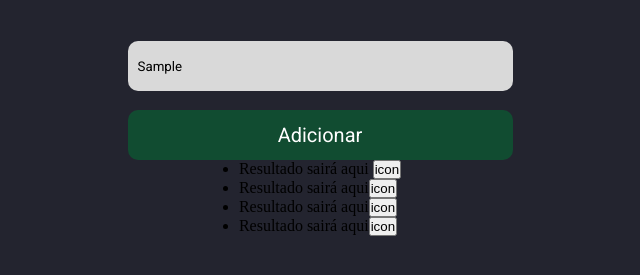
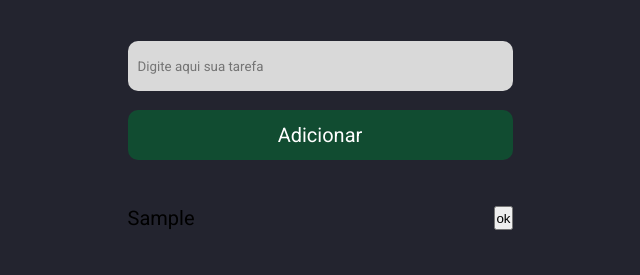
Before and after one commit to EduardoRibeiroXavier/Todo-List, a plain HTML site: page src/index.html in a window 1280 px wide. Both pictures are taken after typing "Sample" into the empty fields and a click on the button "Adicionar". Shown: the part 303-578 px from the top of the page, without its empty margins (320-960 px from the left). Drawn offline with Linux system fonts and the light colour scheme.

Commit message:
New scripts

```diff
--- a/src/index.html
+++ b/src/index.html
@@ -10,16 +10,12 @@
   <body>
     <h1>Todo-List</h1>
     <div class="container">
-      <input type="text" placeholder="Digite aqui sua tarefa" />
-      <button class="Add-tasks">Adicionar</button>
+      <input id="input-text" type="text" placeholder="Digite aqui sua tarefa" />
+      <button onclick="NewTask()" class="Add-tasks">Adicionar</button>
     </div>
-    <div>
-      <ul>
-        <li>Resultado sairá aqui <button>icon</button></li>
-        <li>Resultado sairá aqui<button>icon</button></li>
-        <li>Resultado sairá aqui<button>icon</button></li>
-        <li>Resultado sairá aqui<button>icon</button></li>
-      </ul>
+    <div class="container-body">
+      <ol class="todo-list" id="todo-list"></ol>
     </div>
+    <script src="index.js"></script>
   </body>
 </html>
--- /dev/null
+++ b/src/index.js
@@ -0,0 +1,48 @@
+const LocalStorageKey = "todo-list";
+
+function ValidadeIfNewTask(){
+  let values = JSON.parse(localStorage.getItem(LocalStorageKey) || "[]")
+  let inputValue = document.getElementById("input-text").value
+  let exists = values.find(x => x.name == inputValue)
+  return !exists ? false : true
+}
+
+
+function NewTask() {
+  let input = document.getElementById("input-text");
+  // Validação do input
+  if (!input.value) {
+    alert("Digite algo para ser adicionado");
+  }
+  else if(ValidadeIfNewTask()) {
+    alert('Já existe uma tarefa com essa descrição')
+  }
+  // Incrementação dos valores no LocalStorage
+  else {
+    let values = JSON.parse(localStorage.getItem(LocalStorageKey) || "[]");
+    values.push({
+      name: input.value,
+    });
+    localStorage.setItem(LocalStorageKey, JSON.stringify(values))
+    showValues()
+  }
+  input.value = ''
+}
+
+function showValues() {
+  let values = JSON.parse(localStorage.getItem(LocalStorageKey) || "[]");
+  let list = document.getElementById("todo-list");
+  list.innerHTML = ''
+  for (let i = 0; i < values.length; i++) {
+    list.innerHTML += `<li>${values[i]["name"]}<button id='btn-ok' onclick = 'RemoveItem("${values[i]["name"]}")'>ok</button></li>`;
+  }
+}
+function RemoveItem(data) {
+  let values = JSON.parse(localStorage.getItem(LocalStorageKey) || "[]");
+  let index = values.findIndex(x => x.name == data)
+  values.splice(index,1)
+  localStorage.setItem(LocalStorageKey, JSON.stringify(values))
+  showValues()
+}
+
+showValues()
--- a/src/style.css
+++ b/src/style.css
@@ -74,3 +74,24 @@ input:focus {
   border-color: transparent;
   color: #ffff;
 }
+
+.container-body {
+  width: 385px;
+}
+
+.todo-list {
+  display: flex;
+  flex-direction: column;
+  gap: 1rem;
+  padding: 0;
+  margin-top: 46px;
+}
+
+.todo-list li {
+  display: flex;
+  justify-content: space-between;
+  list-style: none;
+  font-size: 20px;
+  font-family: "Roboto", sans-serif;
+  text-transform: capitalize;
+}
```
